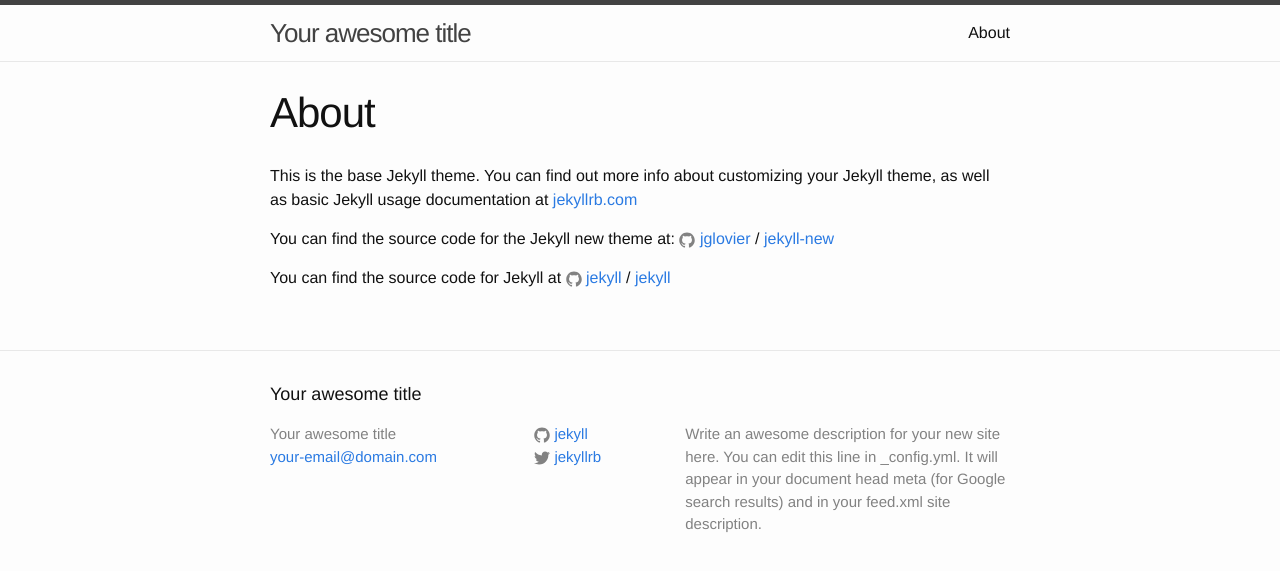
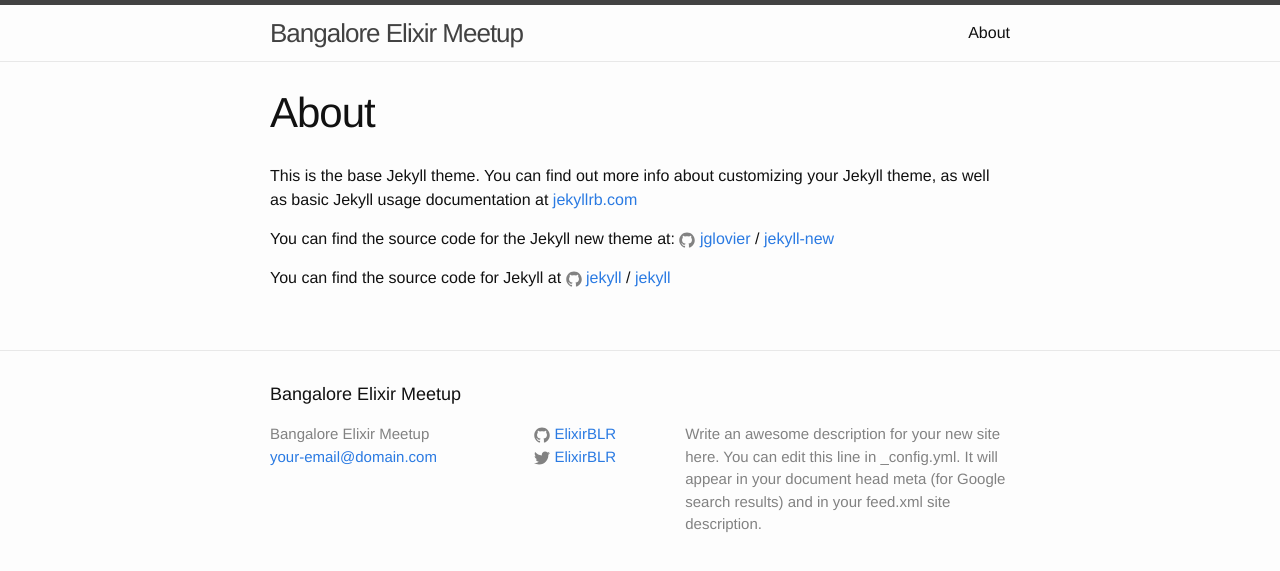
Before and after one commit to ElixirBLR/elixirblr.github.io, a Jekyll site: the page built from about.md, in a window 1280 px wide. Shown: the top 571 px of the page. Built offline with Jekyll 4.4.1, drawn with Linux system fonts in a browser that asks for light colours.

Commit message:
April 2016 meetup

```diff
--- a/_config.yml
+++ b/_config.yml
@@ -6,7 +6,7 @@
 # 'jekyll serve'. If you change this file, please restart the server process.
 
 # Site settings
-title: Your awesome title
+title: Bangalore Elixir Meetup
 email: your-email@domain.com
 description: > # this means to ignore newlines until "baseurl:"
   Write an awesome description for your new site here. You can edit this
@@ -14,8 +14,8 @@ description: > # this means to ignore newlines until "baseurl:"
   Google search results) and in your feed.xml site description.
 baseurl: "" # the subpath of your site, e.g. /blog
 url: "http://yourdomain.com" # the base hostname & protocol for your site
-twitter_username: jekyllrb
-github_username:  jekyll
+twitter_username: ElixirBLR
+github_username:  ElixirBLR
 
 # Build settings
 markdown: kramdown
```
Also changed, not shown: _posts/2016-03-01-april-meetup.md (added, +20 -0 lines), _posts/2016-03-21-welcome-to-jekyll.markdown (deleted, +0 -25 lines).
